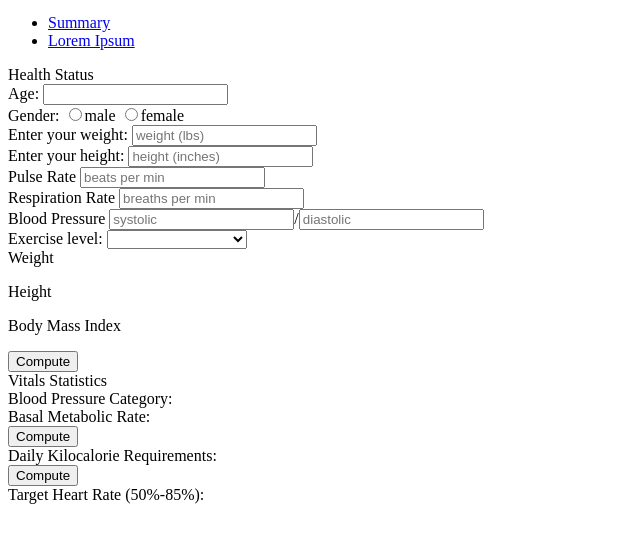
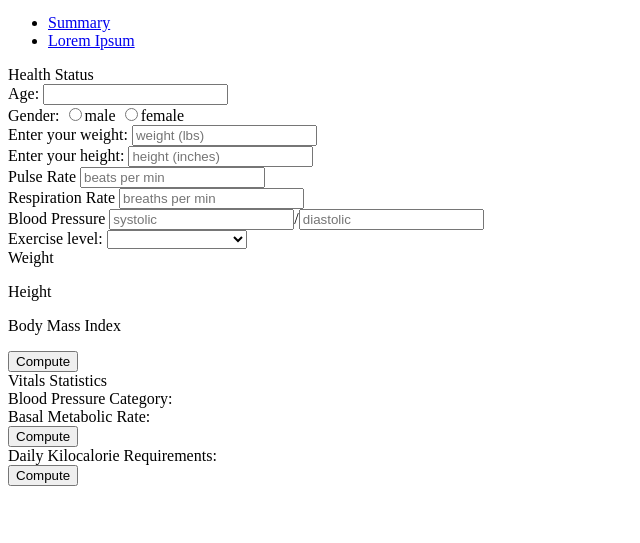
Before and after one commit to ninariccimarie/health-app, a plain HTML site: page healthapp/index.html in a window 1280 px wide. Shown: the part 137-680 px from the top of the page, without its empty margins (0-640 px from the left). Drawn offline with Linux system fonts and the light colour scheme.

Commit message:
cleaned, removed THR and can compute DKR and announce rate

```diff
--- a/healthapp/index.html
+++ b/healthapp/index.html
@@ -126,7 +126,6 @@
 		<label>Daily Kilocalorie Requirements:</label><span><strong>{{ answer | number:2 }}</strong></span><br />
 		<button ng-click="getDkr()">Compute</button>
 		</div>
-		<label>Target Heart Rate (50%-85%):</label><span>{{ rateTHR() }}</span>
 		</div>
 		</div>
 	</div>
```
Also changed, not shown: healthapp/bmi/bmi.js (line endings or trailing spaces).
